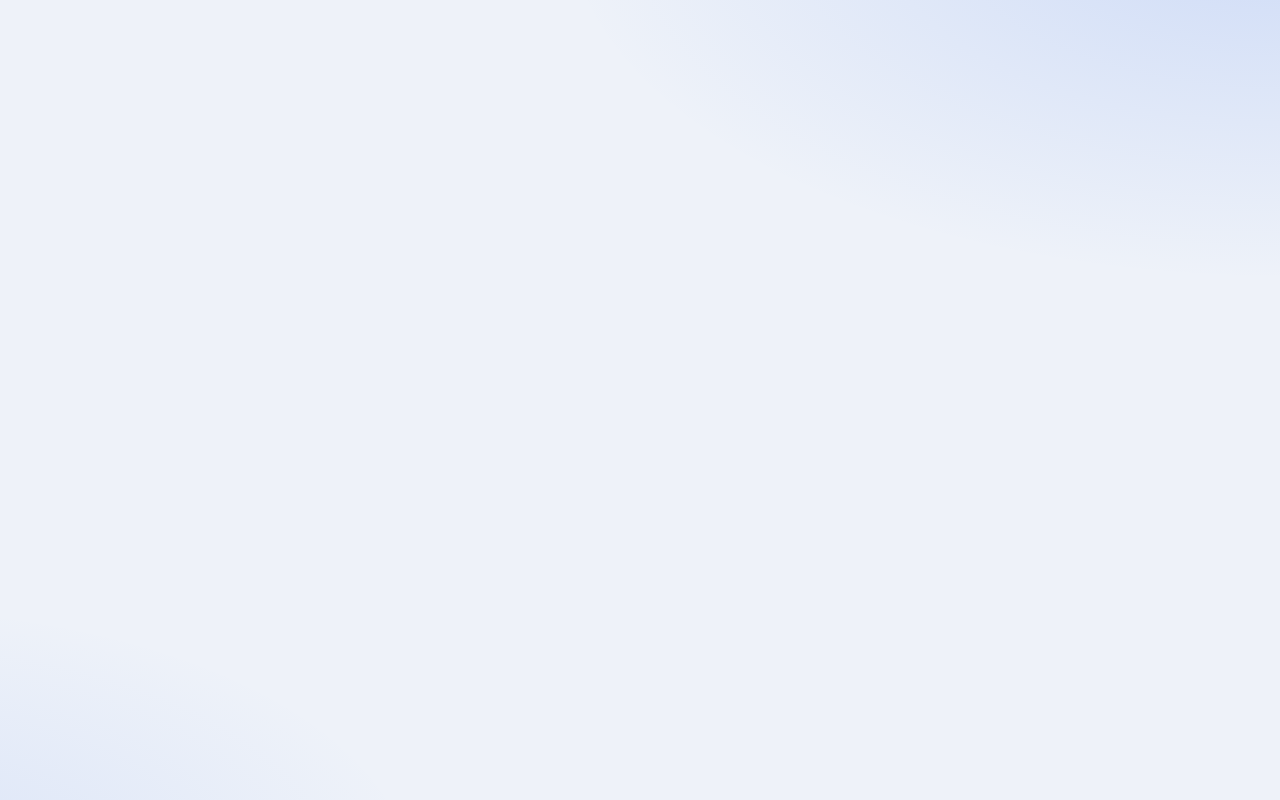
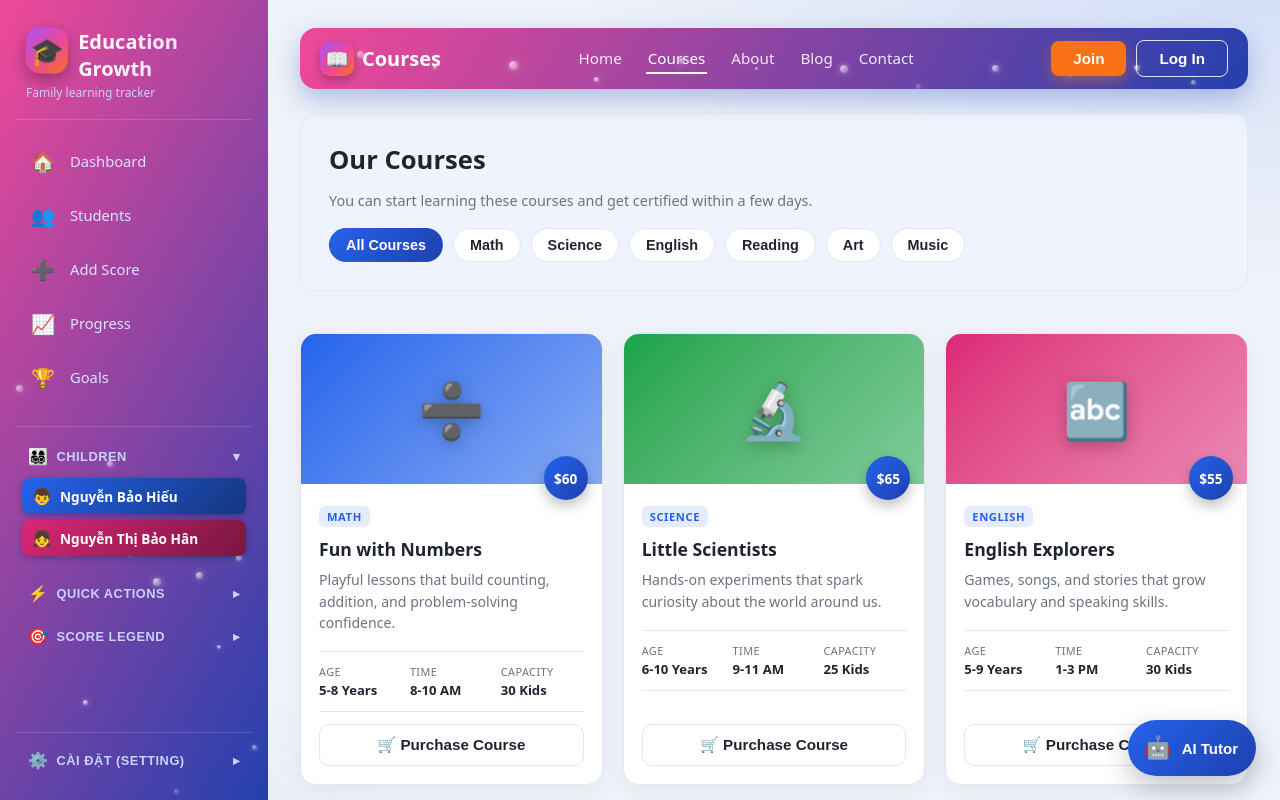
Before and after one commit to snguyend/Test2, a React (Vite) app in the folder Web/: page /courses in a window 1280 px wide. Before the commit this address had no page. Shown: the top 800 px of the page. Built offline with nearby package versions, Linux system fonts and the light colour scheme.

Commit message:
feat(courses): add kids Courses page with category filter and course cards, route Courses tab

```diff
--- a/Web/src/App.tsx
+++ b/Web/src/App.tsx
@@ -6,6 +6,7 @@ import AddScore from './pages/AddScore'
 import ProgressCharts from './pages/ProgressCharts'
 import GoalsRewards from './pages/GoalsRewards'
 import About from './pages/About'
+import Courses from './pages/Courses'
 
 export default function App() {
   return (
@@ -18,6 +19,7 @@ export default function App() {
         <Route path="progress" element={<ProgressCharts />} />
         <Route path="goals" element={<GoalsRewards />} />
         <Route path="about" element={<About />} />
+        <Route path="courses" element={<Courses />} />
       </Route>
     </Routes>
   )
--- a/Web/src/components/Header.tsx
+++ b/Web/src/components/Header.tsx
@@ -3,7 +3,7 @@ import Particles from './Particles'
 
 const navItems = [
   { label: 'Home', to: '/', end: true },
-  { label: 'Courses', to: '/progress' },
+  { label: 'Courses', to: '/courses' },
   { label: 'About', to: '/about' },
   { label: 'Blog', to: '/goals' },
   { label: 'Contact', to: '/about' },
--- a/Web/src/index.css
+++ b/Web/src/index.css
@@ -1631,6 +1631,170 @@ body {
   }
 }
 
+/* ---------- Courses page ---------- */
+.courses-intro {
+  background: color-mix(in srgb, var(--primary) 8%, var(--surface));
+  border: 1px solid var(--border);
+  border-radius: var(--radius);
+  padding: 28px;
+  margin-top: 8px;
+}
+
+.courses-intro h1 {
+  margin: 0 0 6px;
+}
+
+.course-cats {
+  display: flex;
+  flex-wrap: wrap;
+  gap: 10px;
+  margin-top: 18px;
+}
+
+.course-cat {
+  border: 1px solid var(--border);
+  background: var(--surface);
+  color: var(--text);
+  padding: 8px 16px;
+  border-radius: 999px;
+  font-size: 0.9rem;
+  font-weight: 600;
+  cursor: pointer;
+  transition: background 0.15s ease, color 0.15s ease, border-color 0.15s ease;
+}
+
+.course-cat:hover {
+  border-color: var(--primary);
+  color: var(--primary);
+}
+
+.course-cat.active {
+  background: linear-gradient(135deg, var(--primary), var(--primary-dark));
+  border-color: transparent;
+  color: #fff;
+}
+
+.course-grid {
+  display: grid;
+  grid-template-columns: repeat(auto-fill, minmax(280px, 1fr));
+  gap: 20px;
+  margin-top: 24px;
+}
+
+.course-card {
+  padding: 0;
+  overflow: hidden;
+  display: flex;
+  flex-direction: column;
+  transition: transform 0.15s ease, box-shadow 0.15s ease;
+}
+
+.course-card:hover {
+  transform: translateY(-4px);
+  box-shadow: 0 16px 34px rgba(30, 41, 59, 0.16);
+}
+
+.course-banner {
+  position: relative;
+  height: 150px;
+  display: flex;
+  align-items: center;
+  justify-content: center;
+}
+
+.course-emoji {
+  font-size: 3.4rem;
+  filter: drop-shadow(0 4px 8px rgba(0, 0, 0, 0.25));
+}
+
+.course-price {
+  position: absolute;
+  right: 14px;
+  bottom: -16px;
+  width: 44px;
+  height: 44px;
+  border-radius: 50%;
+  display: flex;
+  align-items: center;
+  justify-content: center;
+  font-weight: 800;
+  font-size: 0.85rem;
+  color: #fff;
+  background: linear-gradient(135deg, var(--primary), var(--primary-dark));
+  box-shadow: 0 6px 14px rgba(0, 0, 0, 0.25);
+}
+
+.course-body {
+  padding: 22px 18px 18px;
+  display: flex;
+  flex-direction: column;
+  gap: 8px;
+  flex: 1;
+}
+
+.course-tag {
+  align-self: flex-start;
+  font-size: 0.7rem;
+  text-transform: uppercase;
+  letter-spacing: 0.05em;
+  font-weight: 700;
+  color: var(--primary);
+  background: color-mix(in srgb, var(--primary) 12%, transparent);
+  padding: 3px 8px;
+  border-radius: 6px;
+}
+
+.course-body h3 {
+  margin: 2px 0 0;
+  font-size: 1.1rem;
+}
+
+.course-desc {
+  font-size: 0.88rem;
+  line-height: 1.5;
+  margin: 0;
+}
+
+.course-meta {
+  display: grid;
+  grid-template-columns: repeat(3, 1fr);
+  gap: 8px;
+  margin: 10px 0 4px;
+  padding: 12px 0;
+  border-top: 1px solid var(--border);
+  border-bottom: 1px solid var(--border);
+}
+
+.course-meta > div {
+  display: flex;
+  flex-direction: column;
+  gap: 2px;
+}
+
+.cm-label {
+  font-size: 0.68rem;
+  text-transform: uppercase;
+  letter-spacing: 0.04em;
+  color: var(--muted);
+}
+
+.cm-value {
+  font-size: 0.82rem;
+  font-weight: 600;
+}
+
+.course-btn {
+  margin-top: auto;
+  width: 100%;
+  justify-content: center;
+}
+
+.course-btn:hover {
+  background: linear-gradient(135deg, var(--primary), var(--primary-dark));
+  border-color: transparent;
+  color: #fff;
+}
+
 /* ---------- AI Tutor widget ---------- */
 .tutor {
   position: fixed;
--- /dev/null
+++ b/Web/src/pages/Courses.tsx
@@ -0,0 +1,164 @@
+import { useMemo, useState } from 'react'
+
+interface Course {
+  id: string
+  title: string
+  category: string
+  description: string
+  age: string
+  time: string
+  capacity: string
+  price: number
+  icon: string
+  color: string
+}
+
+const CATEGORIES = ['All Courses', 'Math', 'Science', 'English', 'Reading', 'Art', 'Music']
+
+const COURSES: Course[] = [
+  {
+    id: 'c1',
+    title: 'Fun with Numbers',
+    category: 'Math',
+    description: 'Playful lessons that build counting, addition, and problem-solving confidence.',
+    age: '5-8 Years',
+    time: '8-10 AM',
+    capacity: '30 Kids',
+    price: 60,
+    icon: '➗',
+    color: '#2563eb',
+  },
+  {
+    id: 'c2',
+    title: 'Little Scientists',
+    category: 'Science',
+    description: 'Hands-on experiments that spark curiosity about the world around us.',
+    age: '6-10 Years',
+    time: '9-11 AM',
+    capacity: '25 Kids',
+    price: 65,
+    icon: '🔬',
+    color: '#16a34a',
+  },
+  {
+    id: 'c3',
+    title: 'English Explorers',
+    category: 'English',
+    description: 'Games, songs, and stories that grow vocabulary and speaking skills.',
+    age: '5-9 Years',
+    time: '1-3 PM',
+    capacity: '30 Kids',
+    price: 55,
+    icon: '🔤',
+    color: '#db2777',
+  },
+  {
+    id: 'c4',
+    title: 'Story Time Reading',
+    category: 'Reading',
+    description: 'Guided reading adventures that build comprehension and a love of books.',
+    age: '4-8 Years',
+    time: '2-4 PM',
+    capacity: '20 Kids',
+    price: 50,
+    icon: '📖',
+    color: '#ea580c',
+  },
+  {
+    id: 'c5',
+    title: 'Creative Art Studio',
+    category: 'Art',
+    description: 'Drawing, painting, and crafts that let young imaginations run wild.',
+    age: '5-10 Years',
+    time: '3-5 PM',
+    capacity: '18 Kids',
+    price: 45,
+    icon: '🎨',
+    color: '#7c3aed',
+  },
+  {
+    id: 'c6',
+    title: 'Music & Rhythm',
+    category: 'Music',
+    description: 'Sing, clap, and play along to discover rhythm, melody, and teamwork.',
+    age: '4-9 Years',
+    time: '4-6 PM',
+    capacity: '22 Kids',
+    price: 55,
+    icon: '🎵',
+    color: '#0891b2',
+  },
+]
+
+export default function Courses() {
+  const [category, setCategory] = useState('All Courses')
+
+  const filtered = useMemo(
+    () => (category === 'All Courses' ? COURSES : COURSES.filter((c) => c.category === category)),
+    [category],
+  )
+
+  return (
+    <div className="page">
+      <section className="courses-intro">
+        <h1>Our Courses</h1>
+        <p className="muted">
+          You can start learning these courses and get certified within a few days.
+        </p>
+
+        <div className="course-cats">
+          {CATEGORIES.map((cat) => (
+            <button
+              key={cat}
+              className={cat === category ? 'course-cat active' : 'course-cat'}
+              onClick={() => setCategory(cat)}
+            >
+              {cat}
+            </button>
+          ))}
+        </div>
+      </section>
+
+      <div className="course-grid">
+        {filtered.map((c) => (
+          <article key={c.id} className="card course-card">
+            <div
+              className="course-banner"
+              style={{
+                background: `linear-gradient(135deg, ${c.color}, color-mix(in srgb, ${c.color} 55%, #ffffff))`,
+              }}
+            >
+              <span className="course-emoji">{c.icon}</span>
+              <span className="course-price">${c.price}</span>
+            </div>
+
+            <div className="course-body">
+              <span className="course-tag">{c.category}</span>
+              <h3>{c.title}</h3>
+              <p className="muted course-desc">{c.description}</p>
+
+              <div className="course-meta">
+                <div>
+                  <span className="cm-label">Age</span>
+                  <span className="cm-value">{c.age}</span>
+                </div>
+                <div>
+                  <span className="cm-label">Time</span>
+                  <span className="cm-value">{c.time}</span>
+                </div>
+                <div>
+                  <span className="cm-label">Capacity</span>
+                  <span className="cm-value">{c.capacity}</span>
+                </div>
+              </div>
+
+              <button type="button" className="btn course-btn">
+                🛒 Purchase Course
+              </button>
+            </div>
+          </article>
+        ))}
+      </div>
+    </div>
+  )
+}
```
